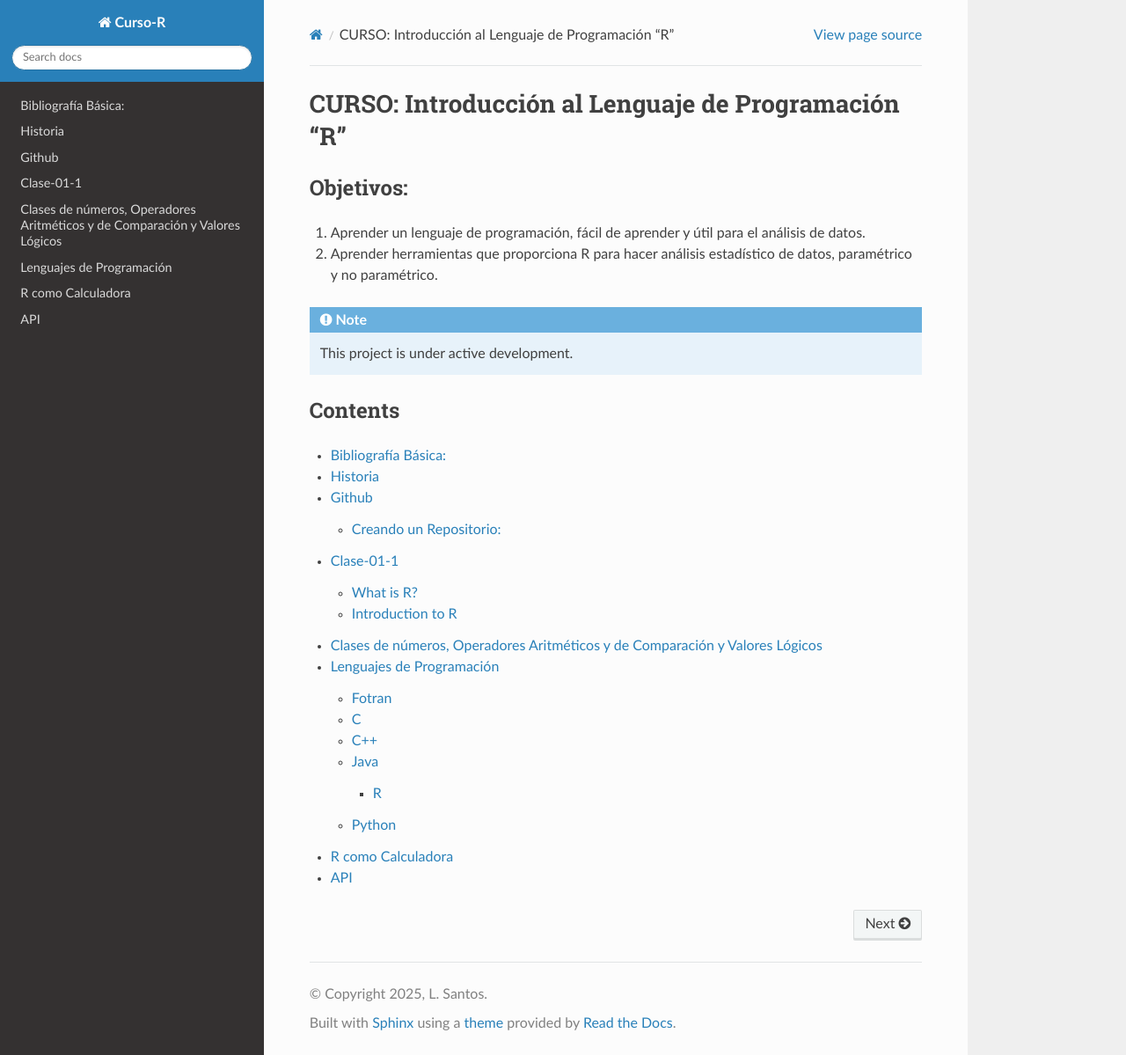
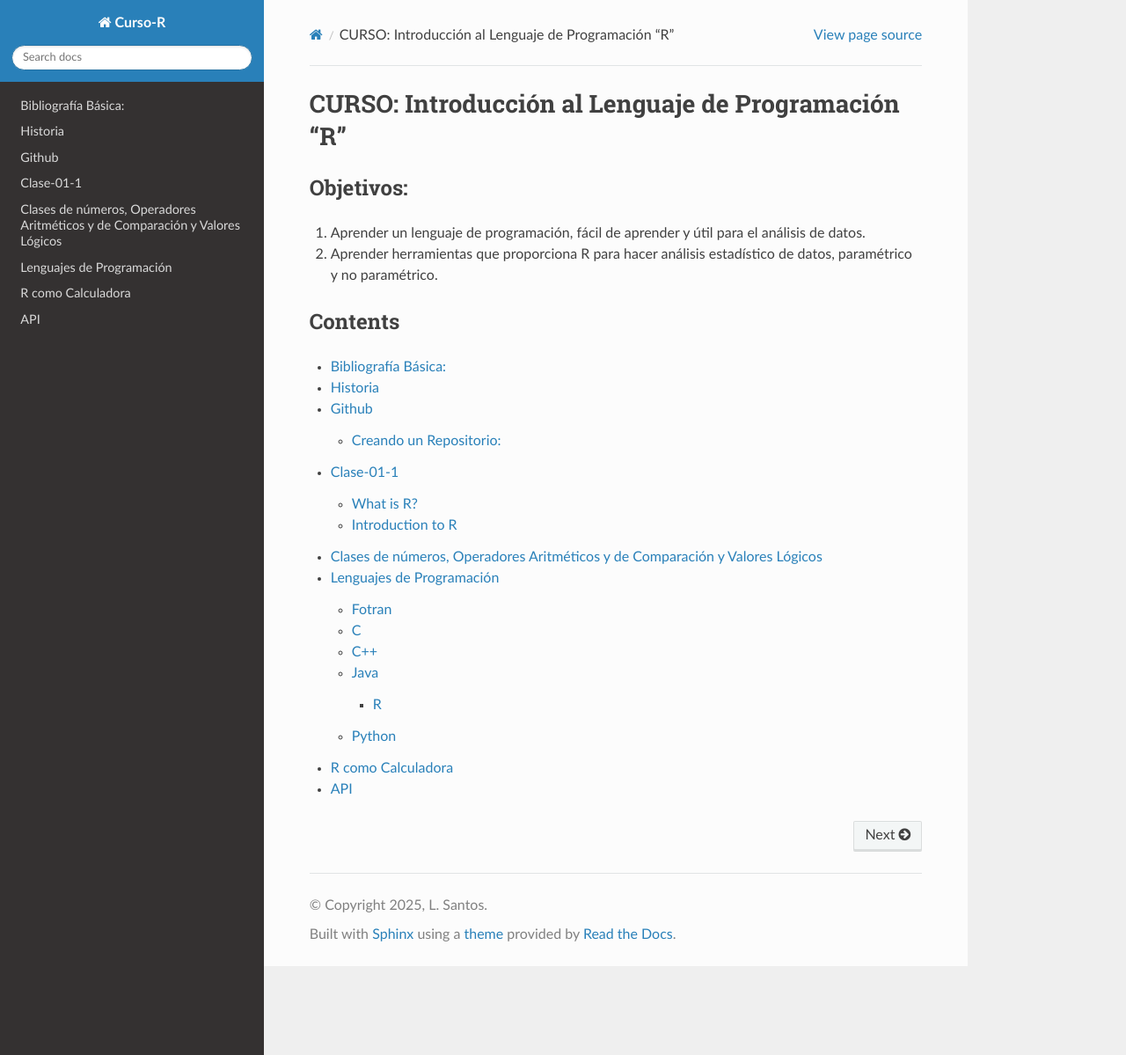
Before and after one commit to matecom57/santosg57-curso-r, a Sphinx documentation site: the page built from docs/source/index.rst, in a window 1280 px wide and 1199 px high. Shown: the whole window at 88% size. Built offline with Sphinx 7.4.7 and the Read the Docs theme 3.1.0, drawn with Linux system fonts in a browser that asks for light colours.

```diff
--- a/docs/source/index.rst
+++ b/docs/source/index.rst
@@ -9,17 +9,13 @@ Objetivos:
 2.  Aprender herramientas que proporciona R para hacer análisis estadístico de datos, paramétrico y no paramétrico.
 
 
-.. note::
-
-   This project is under active development.
-
 Contents
 --------
 
 .. toctree::
 
    temario
-   historia
+   historia-instalacion/historia
    gitdoc/github-doc
    clase-01
    Numeros_Operadores
```
Also changed, not shown: docs/source/historia-instalacion/historia.rst (renamed from docs/source/historia.rst).
